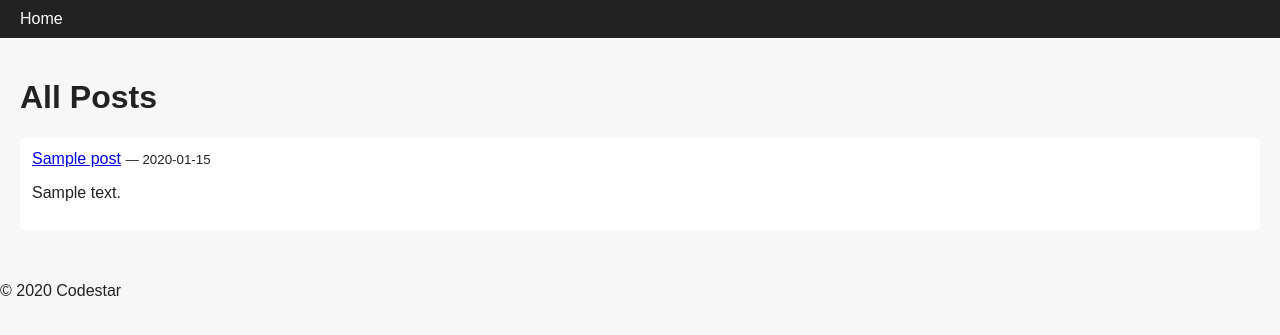
After one commit to unqe/Django_blog, a Django app: template blog/templates/blog/index.html in a window 1280 px wide. The commit adds this page. Shown: the top 335 px of the page. Run offline with Django 4.2, Linux system fonts and the light colour scheme; the template is opened without the code that fills it: most values are stand-ins (such as "Sample title", 1, 10 or a date in 2020).

Commit message:
Use blog/index.html with pagination; add app base template and basic static CSS; update settings; remove post_list.html

```diff
--- /dev/null
+++ b/blog/templates/blog/base.html
@@ -0,0 +1,23 @@
+{% load static %}
+<!DOCTYPE html>
+<html lang="en">
+<head>
+    <meta charset="utf-8">
+    <meta name="viewport" content="width=device-width, initial-scale=1">
+    <title>{% block title %}Codestar Blog{% endblock %}</title>
+    <link rel="stylesheet" href="{% static 'css/style.css' %}">
+</head>
+<body>
+    <header>
+        <nav>
+            <a href="/blog/">Home</a>
+        </nav>
+    </header>
+    <main>
+        {% block content %}{% endblock %}
+    </main>
+    <footer>
+        <p>&copy; {{ now.year }} Codestar</p>
+    </footer>
+</body>
+</html>
--- a/blog/templates/blog/index.html
+++ b/blog/templates/blog/index.html
@@ -1,4 +1,4 @@
-{% extends "base.html" %}
+{% extends "blog/base.html" %}
 
 {% block title %}All Posts (App-Level){% endblock %}
 
--- a/blog/views.py
+++ b/blog/views.py
@@ -5,6 +5,7 @@ from .models import Post
 
 class PostList(generic.ListView):
 	queryset = Post.objects.filter(author=1)
-	template_name = "blog/post_list.html"
+	template_name = "blog/index.html"
+	paginate_by = 6
 
 # Create your views here.
--- a/codestar/settings.py
+++ b/codestar/settings.py
@@ -134,6 +134,11 @@ USE_TZ = True
 
 STATIC_URL = '/static/'
 
+# Additional static files directory for project-level static assets
+STATICFILES_DIRS = [
+    os.path.join(str(BASE_DIR), 'static'),
+]
+
 
 # ======================
 # Default PK field
--- /dev/null
+++ b/static/css/style.css
@@ -0,0 +1,17 @@
+/* Basic project CSS — you can replace with your design */
+body {
+  font-family: Arial, Helvetica, sans-serif;
+  margin: 0;
+  padding: 0;
+  background: #f7f7f7;
+  color: #222;
+}
+header {
+  background:#222;
+  color:#fff;
+  padding:10px 20px;
+}
+header nav a{ color:#fff; text-decoration:none }
+main{ padding:20px }
+ul{ list-style:none; padding:0 }
+li{ background:#fff; margin-bottom:10px; padding:12px; border-radius:4px }
```
Also changed, not shown: templates/base.html (added, +73 -0 lines), 1 other file.
